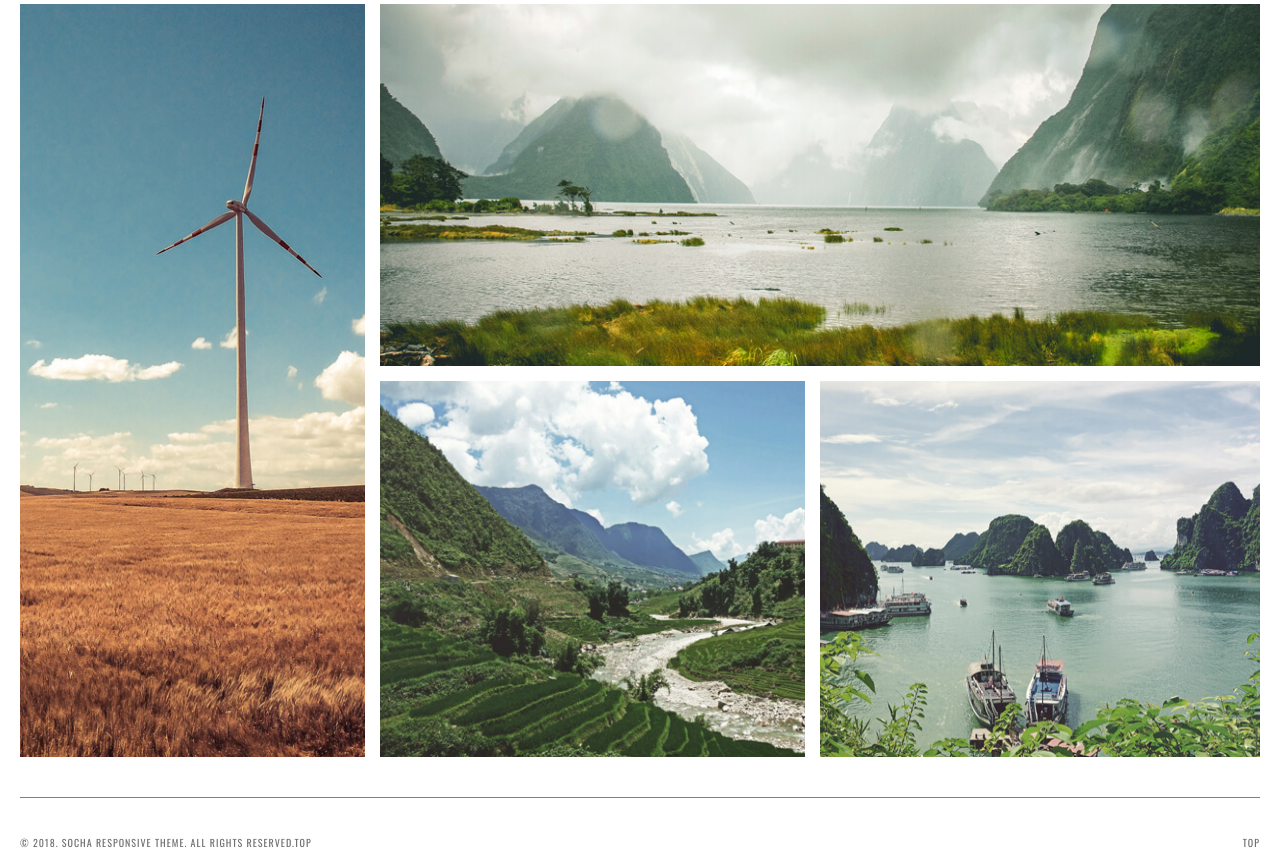
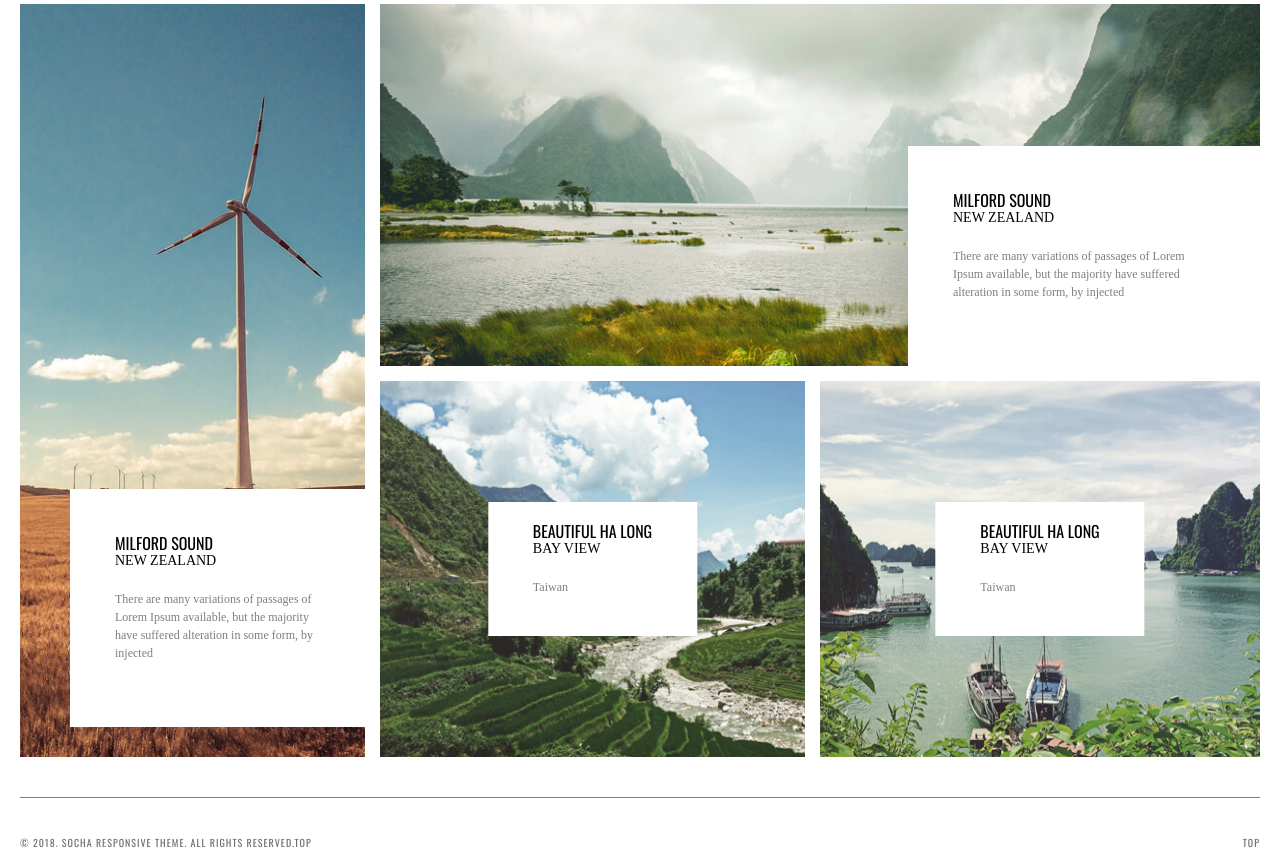
Before and after one commit to yam86rus/Socha, a website: page index.html in a window 1280 px wide. Shown: the part 1039-1889 px from the top of the page. Drawn offline with nearby package versions, Linux system fonts and the light colour scheme.

Commit message:
нужно все переделать )

```diff
--- a/index.html
+++ b/index.html
@@ -164,18 +164,42 @@
     <!-- Collection -->
     <div class="container">
         <section class="collection">
-            <div class="collection__item-1">
+            <a class="collection__item collection__item-1" href="#">
                 <img src="img/img-4.jpg" alt="picture">
-            </div>
-            <div class="collection__item-2">
+                <div class="collection__info-box collection__info-box-1">
+                    <h3>Milford sound</h3>
+                    <h4>New zealand</h4>
+                    <p>There are many variations of passages of Lorem Ipsum available, but the majority have suffered alteration in some form, by injected<p/>
+                </div>
+                <div class="collection__item-mask"></div>
+            </a>
+            <a class="collection__item collection__item-2" href="#">
                 <img src="img/img-5.jpg" alt="picture">
-            </div>
-            <div class="collection__item-3">
+                <div class="collection__info-box collection__info-box-2">
+                    <h3>Milford sound</h3>
+                    <h4>New zealand</h4>
+                    <p>There are many variations of passages of Lorem Ipsum available, but the majority have suffered alteration in some form, by injected<p/>
+                </div>
+                <div class="collection__item-mask"></div>
+            </a>
+            <a class="collection__item collection__item-3" href="#">
                 <img src="img/img-6.jpg" alt="picture">
-            </div>
-            <div class="collection__item-4">
+                <div class="collection__info-box collection__info-box-3">
+                    <h3>Beautiful ha long</h3>
+                    <h4>Bay View</h4>
+                    <p>Taiwan<p/>
+                </div>
+                <div class="collection__item-mask"></div>
+            </a>
+            <a class="collection__item collection__item-4" href="#">
                 <img src="img/img-7.jpg" alt="picture">
-            </div>
+                <div class="collection__info-box collection__info-box-4">
+                    <h3>Beautiful ha long</h3>
+                    <h4>Bay View</h4>
+                    <p>Taiwan<p/>
+                </div>
+                <div class="collection__item-mask"></div>
+            </a>
         </section>
     </div>
     <!-- /Collection -->
--- a/scss/_main.scss
+++ b/scss/_main.scss
@@ -62,24 +62,23 @@ $accent: #ffa800;
       transition: all 0.2s linear;
     }
   }
-  &__icons{
+  &__icons {
     margin-top: 30px;
-    &-title{
+    &-title {
       text-transform: uppercase;
       font-size: 9px;
       font-family: "Oswald", sans-serif;
       margin-bottom: 5px;
-
     }
   }
-.social__icon{
+  .social__icon {
     margin: 10 4px 0 0;
     width: 29px;
     height: 29px;
     fill: $accent;
-  opacity: .7;
-  transition: opacity, transform .2s ease-in-out;
-  &:hover{
+    opacity: 0.7;
+    transition: opacity, transform 0.2s ease-in-out;
+    &:hover {
       opacity: 1;
       transform: translateY(-4px);
     }
@@ -122,7 +121,7 @@ $accent: #ffa800;
       background-color: $accent;
       display: block;
       opacity: 0;
-      transition: opacity .3s linear;
+      transition: opacity 0.3s linear;
     }
   }
 }
@@ -130,28 +129,28 @@ $accent: #ffa800;
 // === / Header ===
 
 // === Video ===
-.video{
+.video {
   background-image: url(../img/map-bg.png);
   display: grid;
   grid-template-columns: 1fr 1fr;
-  grid-template-rows: repeat(2,minmax(172px,auto));
+  grid-template-rows: repeat(2, minmax(172px, auto));
   padding: 60px 100px;
   // ===
-  &__statistic{
+  &__statistic {
     display: flex;
     grid-column-start: 1;
     grid-column-end: 2;
     grid-row-start: 1;
     grid-row-end: 2;
-    &-item{
+    &-item {
       flex: 0 0 33.33333%;
-      h3{
+      h3 {
         font-size: 81px;
         color: $accent;
         font-family: "Oswald", sans-serif;
         font-weight: 400;
       }
-      p{
+      p {
         font-size: 12px;
         color: #7f7f7f;
         line-height: 28px;
@@ -159,7 +158,7 @@ $accent: #ffa800;
     }
   }
   // ===
-  &__youtube{
+  &__youtube {
     grid-column-start: 2;
     grid-column-end: 3;
     grid-row-start: 1;
@@ -168,22 +167,21 @@ $accent: #ffa800;
     width: 100%;
   }
   // ===
-  &__text{
-    &-title{
+  &__text {
+    &-title {
       text-transform: uppercase;
       color: #000;
       font-family: "Oswald", sans-serif;
       font-size: 21px;
-
     }
-    &-subtitle{
+    &-subtitle {
       margin-top: 15px;
       padding: 0 40px 0 0;
       font-size: 12px;
       color: #7f7f7f;
       font-family: Arial, Helvetica, sans-serif;
     }
-    &-btn{
+    &-btn {
       margin-top: 15px;
       font-family: "Oswald", sans-serif;
       font-size: 14px;
@@ -191,18 +189,17 @@ $accent: #ffa800;
       background-color: $accent;
       padding: 6px 22px;
       text-transform: uppercase;
-      transition: all .2s ease-in-out;
-      &:hover{
+      transition: all 0.2s ease-in-out;
+      &:hover {
         background-color: #333;
       }
-
     }
   }
 }
 // === / Video ===
 
 // === Content-separator ===
-.content-separator{
+.content-separator {
   position: relative;
   text-align: center;
   font-size: 16px;
@@ -210,8 +207,8 @@ $accent: #ffa800;
   color: #000;
   text-transform: uppercase;
   margin-bottom: 20px;
-  &:before{
-    content: '';
+  &:before {
+    content: "";
     position: absolute;
     width: 40%;
     height: 2px;
@@ -219,8 +216,8 @@ $accent: #ffa800;
     top: 50%;
     background-color: #7f7f7f;
   }
-  &:after{
-    content: '';
+  &:after {
+    content: "";
     position: absolute;
     width: 40%;
     height: 2px;
@@ -232,46 +229,124 @@ $accent: #ffa800;
 // === / Content-separator ===
 
 // === Collection ===
-.collection{
+.collection {
   display: grid;
-  grid-template-columns: minmax(auto,360px) 1fr 1fr;
+  grid-template-columns: minmax(auto, 360px) 1fr 1fr;
   grid-template-rows: 1fr 1fr;
-  img{
+  img {
     width: 100%;
     height: 100%;
   }
-  &__item-1{
+  &__info-box {
+    position: relative;
+    opacity: 1;
+    h3 {
+      font-size: 16px;
+      font-family: "Oswald", sans-serif;
+      text-transform: uppercase;
+      line-height: 1.2;
+      color: #000;
+    }
+    h4 {
+      font-size: 14px;
+      text-transform: uppercase;
+      color: #000;
+      font-weight: 300;
+      line-height: 1.2;
+    }
+    p {
+      margin-top: 20px;
+      color: #7f7f7f;
+      font-size: 12px;
+      line-height: 18px;
+    }
+    &-1 {
+      position: absolute;
+      right: 0;
+      bottom: 0;
+      background-color: #fff;
+      padding: 45px;
+      margin: 0 0 30px 50px;
+    }
+    &-2{
+      position: absolute;
+      right: 0;
+      bottom: 0;
+      background-color: #fff;
+      padding: 45px;
+      margin: 0 0 0 60%;
+    }
+    &-3{
+      position: absolute;
+      left: 50%;
+      top: 50%;
+      background-color: #fff;
+      padding: 20px 45px;
+      transform: translate3d(-50%,-50%,0);
+    }
+    &-4{
+      position: absolute;
+      left: 50%;
+      top: 50%;
+      background-color: #fff;
+      padding: 20px 45px;
+      transform: translate3d(-50%,-50%,0);
+      // margin: 0 0 0 60%;
+    }
+  }
+  &__item-mask {
+    position: absolute;
+    background-color: $accent;
+    top: 0;
+    left: 0;
+    width: 100%;
+    height: 100%;
+    opacity: 0;
+    &:hover {
+      opacity: 0.7;
+      transition: all .3s ease-in-out;
+    }
+  }
+  &__item {
+    position: relative;
+    &:hover .collection__info-box {
+      opacity: 0;
+    }
+
+    &-1 {
       margin-right: 15px;
       grid-column-start: 1;
       grid-column-end: 2;
       grid-row-start: 1;
-    grid-row-end: 3;
+      grid-row-end: -1;
     }
-  &__item-2{
+
+    &-2 {
       margin-bottom: 15px;
       grid-column-start: 2;
       grid-column-end: 4;
       grid-row-start: 1;
       grid-row-end: 2;
     }
-  &__item-3{
+    &-3 {
       margin-right: 15px;
       grid-column-start: 2;
       grid-column-end: 3;
       grid-row-start: 2;
       grid-row-end: 3;
     }
-  &__item-4{
+    &-4 {
       grid-column-start: 3;
       grid-column-end: 4;
       grid-row-start: 2;
       grid-row-end: 3;
     }
   }
+}
 // /=== Collection ===
 
 // === Footer ===
-.footer{
+.footer {
   margin: 40px 0;
   padding-top: 40px;
   display: flex;
@@ -282,7 +357,7 @@ $accent: #ffa800;
   text-transform: uppercase;
   border-top: 1px solid #7f7f7f;
   letter-spacing: 1px;
-  span{
+  span {
     cursor: pointer;
   }
 }
--- a/scss/_media.scss
+++ b/scss/_media.scss
@@ -0,0 +1,55 @@
+@media (max-width: 812px) {
+  .header {
+    grid-template-columns: repeat(3, 1fr);
+    grid-template-rows: 1fr 1fr;
+
+    &__inner {
+      grid-column-start: 1;
+      grid-column-end: 4;
+      grid-row-start: 1;
+      grid-row-end: 2;
+    }
+  }
+  .video {
+    padding: 15px;
+    &__statistic-item {
+      h3 {
+        font-size: 61px;
+      }
+    }
+  }
+  .collection {
+    grid-template-columns: 1fr;
+    grid-template-rows: 1fr;
+
+    &__item-1 {
+      display: none;
+    }
+  }
+}
+// === / 812 ===
+@media (max-width: 767px) {
+  .video {
+    grid-template-columns: 1fr;
+    grid-template-rows: 1fr;
+    padding: 15px;
+    &__statistic {
+      &-item {
+        h3 {
+          font-size: 61px;
+        }
+      }
+    }
+  }
+}
+// === / 767
+@media (max-width: 414px) {
+  .header {
+    grid-template-columns: 1fr;
+    grid-template-rows: 1fr 1fr 1fr 1fr;
+  }
+  // надо переделывать html :)
+  // 'это невозможно адаптировать лол"
+  // 'всем спасибо, все свободны'
+}
+// ==
```
Also changed, not shown: css/style.css. Lines whose indentation alone changed are shown as unchanged.
